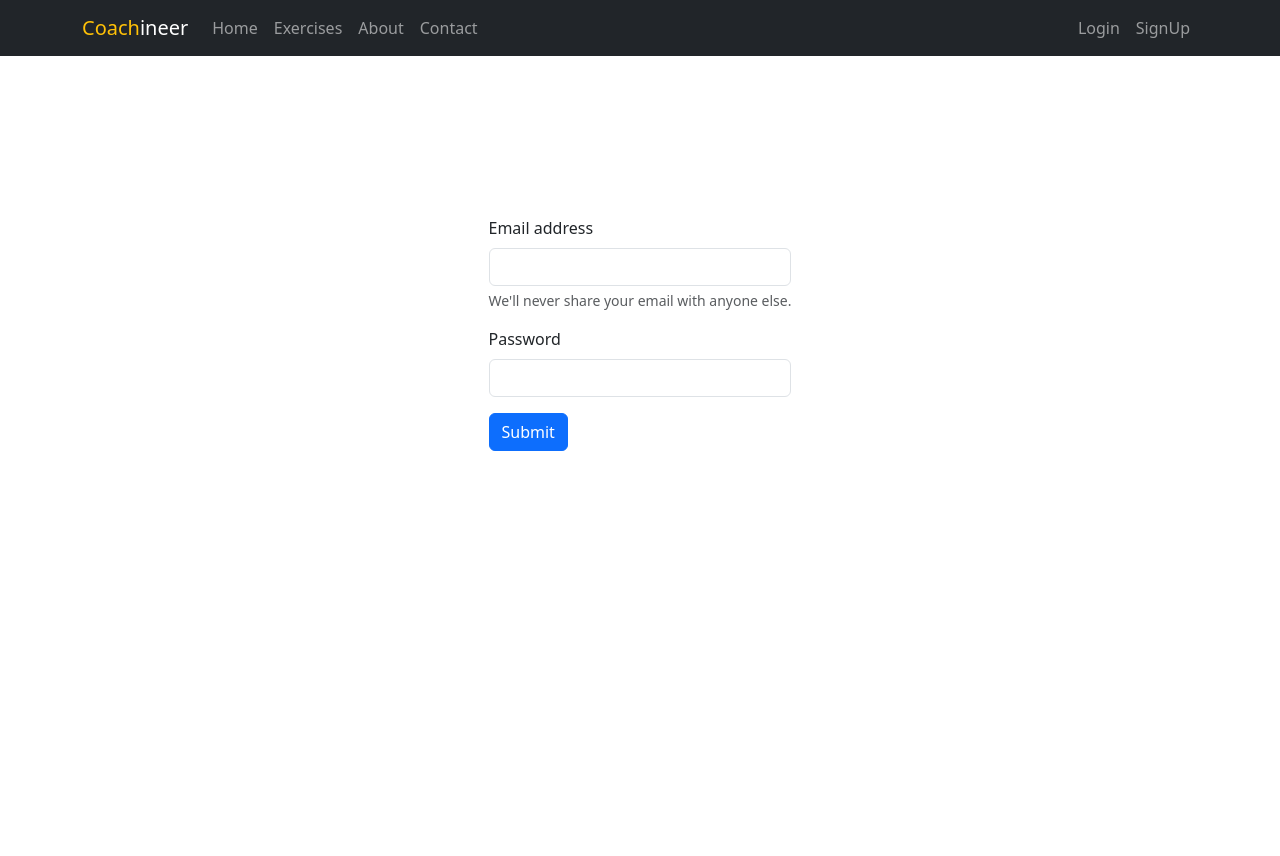
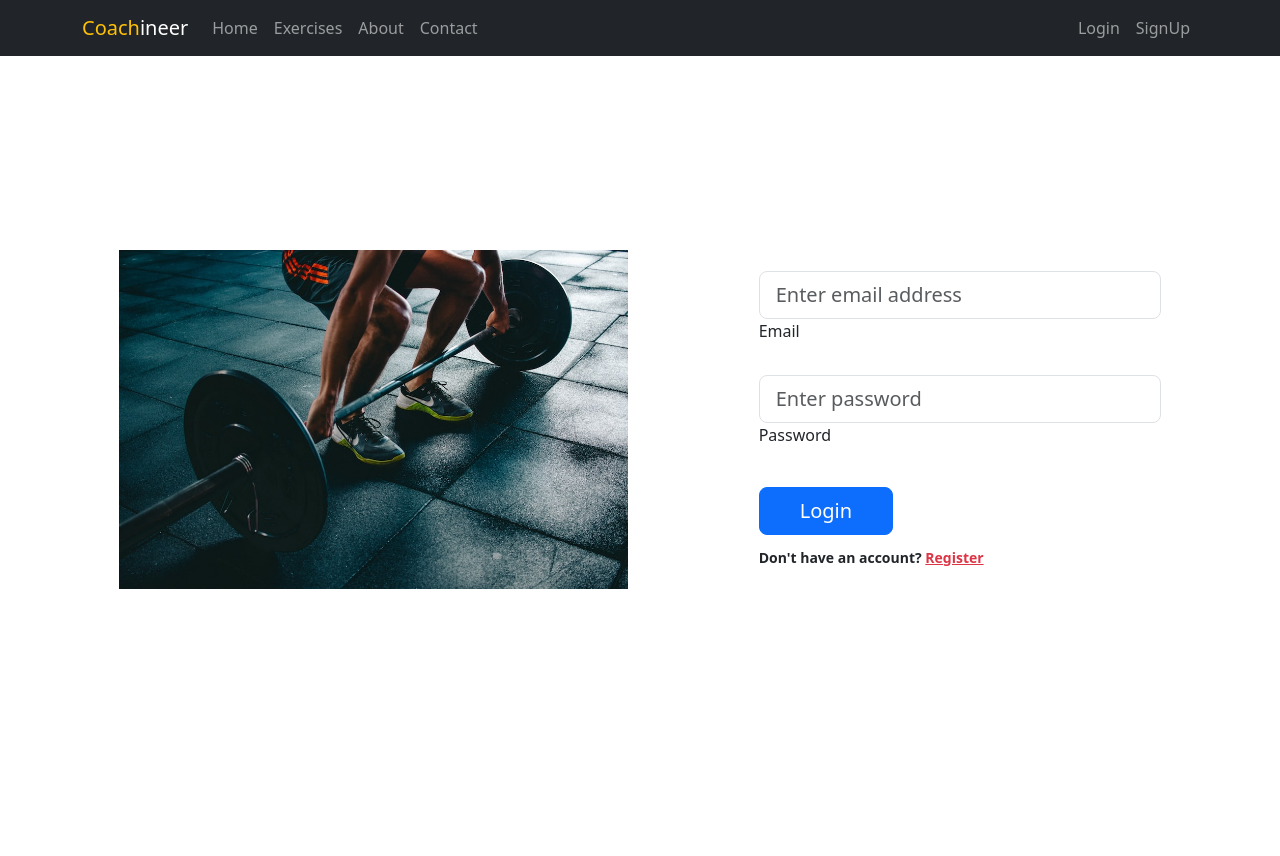
Before and after one commit to hazemtarekelaswad/Coachineer, a Flask app: page /signin in a window 1280 px wide. Before the commit the page ends 451 px from the top, so only its background shows below. Run offline with Flask 2, Linux system fonts and the light colour scheme.

Commit message:
added login and logout

```diff
--- a/FullStack/app/__init__.py
+++ b/FullStack/app/__init__.py
@@ -13,7 +13,7 @@ app.config['SQLALCHEMY_DATABASE_URI'] = Config.SQLALCHEMY_DATABASE_URI
 db = SQLAlchemy(app)
 app.app_context().push()
 bcrypt = Bcrypt(app)
-# login_manager = LoginManager(app)
+login_manager = LoginManager(app)
 # Redirects to login page if user is not logged in
 # for all routes that require login with @login_required decorator
 # login_manager.login_view = 'login' # Name of the function that handles login
--- a/FullStack/app/forms.py
+++ b/FullStack/app/forms.py
@@ -8,3 +8,10 @@ from wtforms.validators import DataRequired, Length, Email, EqualTo, ValidationE
 
 class UploadVideoForm(FlaskForm):
     video = FileField("video", validators=[InputRequired()])
+
+
+class loginForm(FlaskForm):
+
+    email = EmailField('Email', validators=[DataRequired(), Email()])
+    password = PasswordField('Password', validators=[DataRequired()])
+    submit = SubmitField('Login')
--- a/FullStack/app/routes.py
+++ b/FullStack/app/routes.py
@@ -5,7 +5,8 @@ import cv2
 from flask import render_template, url_for, flash, redirect, request, jsonify, Response
 from flask_login import login_user, current_user, logout_user, login_required
 from app import app, db, bcrypt, utils
-from app.forms import UploadVideoForm
+from app.forms import UploadVideoForm, loginForm
+from app.models import User
 from app.config import Config
 from werkzeug.utils import secure_filename
 from app.camera import VideoCamera
@@ -30,12 +31,24 @@ def signup():
 
 @app.route('/signin', methods=['GET', 'POST'])
 def signin():
-    return render_template('./auth/login.html')
+    form = loginForm()
+    if form.validate_on_submit():
+        user = User.query.filter_by(email=form.email.data).first()
+        if user and user.password == form.password.data:
+            login_user(user)
+            print('User logged in!')
+            flash('You have been logged in!', 'success')
+            return redirect(url_for('exercises'))
+        else:
+            flash('Login Unsuccessful. Please check email and password', 'danger')
+    return render_template('./auth/login.html', form=form)
 
 
 @app.route('/signout')
 def signout():
-    pass
+    logout_user()
+    flash('You have been logged out!', 'success')
+    return redirect(url_for('exercises'))
 
 
 @app.route('/profile', methods=['GET', 'POST'])
--- a/FullStack/app/templates/auth/login.html
+++ b/FullStack/app/templates/auth/login.html
@@ -7,28 +7,64 @@ Login
 
 <!-- headings -->
 {% block headings %}
+<style>
+    .divider:after,
+    .divider:before {
+        content: "";
+        flex: 1;
+        height: 1px;
+        background: #eee;
+    }
+
+    .h-custom {
+        height: calc(100% - 73px);
+    }
+
+    @media (max-width: 450px) {
+        .h-custom {
+            height: 100%;
+        }
+    }
+</style>
 
 {% endblock headings %}
 
 <!-- content -->
 {% block content %}
 
-<div class="container d-flex justify-content-center align-items-center" style="margin-top: 20vh;" >
-    <form>
-        <div class="mb-3">
-            <label for="exampleInputEmail1" class="form-label">Email address</label>
-            <input type="email" class="form-control" id="exampleInputEmail1" aria-describedby="emailHelp">
-            <div id="emailHelp" class="form-text">We'll never share your email with anyone else.</div>
+<section class="vh-100">
+    <div class="container-fluid h-custom">
+        <div class="row d-flex justify-content-center align-items-center h-100">
+            <div class="col-md-9 col-lg-6 col-xl-5">
+                <img src="{{ url_for('static', filename = 'images/exercises/cover.jpg') }}" class="img-fluid"
+                    alt="Sample image">
+            </div>
+            <div class="col-md-8 col-lg-6 col-xl-4 offset-xl-1">
+                <form method="POST" form="form-signin">
+                    {{form.hidden_tag()}}
+                    <!-- Email input -->
+                    <div class="form-outline mb-4">
+                        {{form.email( class="form-control form-control-lg", placeholder="Enter email address")}}
+                        <label class="form-label">{{form.email.label}}</label>
+                    </div>
+
+                    <!-- Password input -->
+                    <div class="form-outline mb-3">
+                        {{form.password(type="password" ,class="form-control form-control-lg", placeholder="Enter password")}}
+                        <label class="form-label">{{form.password.label}}</label>
+                    </div>
+
+                    <div class="text-center text-lg-start mt-4 pt-2">
+                        {{form.submit(class="btn btn-primary btn-lg", value="Login", type="submit", style="padding-left: 2.5rem; padding-right: 2.5rem;")}}
+                        <p class="small fw-bold mt-2 pt-1 mb-0">Don't have an account? <a href="#!"
+                                class="link-danger">Register</a></p>
+                    </div>
+
+                </form>
+            </div>
         </div>
-        <div class="mb-3">
-            <label for="exampleInputPassword1" class="form-label">Password</label>
-            <input type="password" class="form-control" id="exampleInputPassword1">
-        </div>
-
-        <button type="submit" class="btn btn-primary">Submit</button>
-    </form>
-</div>
-
+    </div>
+</section>
 
 
 {% endblock content %}
--- a/FullStack/app/templates/master.html
+++ b/FullStack/app/templates/master.html
@@ -11,7 +11,7 @@
         integrity="sha384-GLhlTQ8iRABdZLl6O3oVMWSktQOp6b7In1Zl3/Jr59b6EGGoI1aFkw7cmDA6j6gD" crossorigin="anonymous" />
 
     <!-- Bootstrap Icons -->
-	<link href="https://cdn.jsdelivr.net/npm/bootstrap-icons@1.10.2/font/bootstrap-icons.css" rel="stylesheet">
+    <link href="https://cdn.jsdelivr.net/npm/bootstrap-icons@1.10.2/font/bootstrap-icons.css" rel="stylesheet">
 
     <title>{% block title %} {% endblock title %}</title>
 
@@ -21,8 +21,33 @@
 <body>
 
     {% include 'nav_bar.html' %}
+
+
+    {% with messeges = get_flashed_messages(with_categories=true) %}
+    {% if messeges %}
+    {% for category, message in messeges %}
+    <div class="alert alert-{{category}} alert-dismissible fade show" id="alert_msg" role="alert">
+        {{message}}
+        <button type="button" class="btn-close" data-bs-dismiss="alert" aria-label="Close"></button>
+    </div>
+    {% endfor %}
+    {% endif %}
+    {% endwith %}
+
     {% block content %} {% endblock content %}
 
+    <!-- FLash messages timeout -->
+    <script type="text/javascript">
+        window.setTimeout(function () {
+            $("#alert_msg").fadeTo(500, 0).slideUp(500, function () {
+                $(this).remove();
+            });
+        }, 3000);
+    </script>
+
+    <!-- jQuery -->
+    <script src="https://code.jquery.com/jquery-3.6.0.min.js"
+    integrity="sha256-/xUj+3OJU5yExlq6GSYGSHk7tPXikynS7ogEvDej/m4=" crossorigin="anonymous"></script>
     <!-- Bootstrap -->
     <script src="https://cdn.jsdelivr.net/npm/bootstrap@5.3.0-alpha1/dist/js/bootstrap.bundle.min.js"
         integrity="sha384-w76AqPfDkMBDXo30jS1Sgez6pr3x5MlQ1ZAGC+nuZB+EYdgRZgiwxhTBTkF7CXvN"
--- a/FullStack/app/templates/nav_bar.html
+++ b/FullStack/app/templates/nav_bar.html
@@ -25,16 +25,25 @@
 
             </ul>
 
+            {% if current_user.is_authenticated %}
+
             <ul class="navbar-nav ms-auto">
                 <li class="nav-item">
-                    <a href="#" class="nav-link">Login</a>
+                    <a href="{{url_for('signout')}}" class="nav-link">SignOut</a>
+                </li>
+            </ul>
+
+            {% else %}
+            <ul class="navbar-nav ms-auto">
+                <li class="nav-item">
+                    <a href="{{url_for('signin')}}" class="nav-link">Login</a>
                 </li>
                 <li class="nav-item">
                     <a href="#" class="nav-link">SignUp</a>
                 </li>
+            </ul>
+            {% endif %}
 
-
-            </ul>
         </div>
 
     </div>
```
Also changed, not shown: FullStack/app/models.py (+4 -4 lines), FullStack/app/static/images/exercises/cover.jpg (added), FullStack/instance/coachineer.db.
